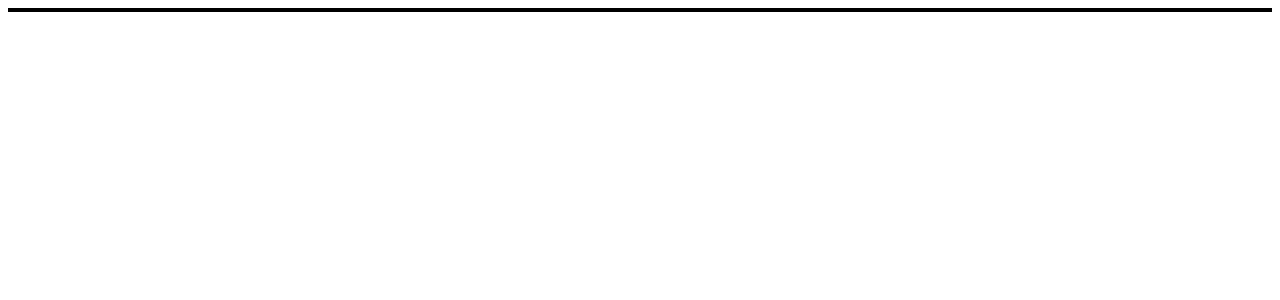
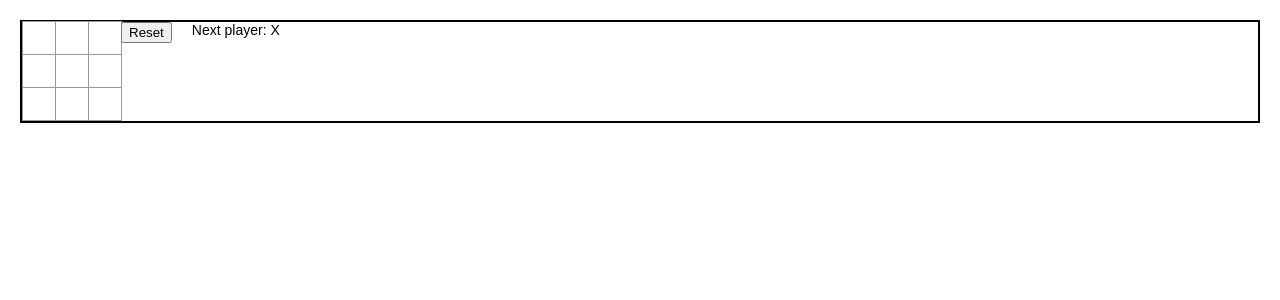
Before and after one commit to alexkkm/React, a React (Create React App) app: page /tictac in a window 1280 px wide. Shown: the top 300 px of the page. Built offline with nearby package versions, Linux system fonts and the light colour scheme.

Commit message:
finished tictac and also reset function

```diff
--- a/src/index.jsx
+++ b/src/index.jsx
@@ -6,6 +6,7 @@
 import JSX from "./features/JSX";
 import States from "./features/states"
 import Container from "./container"
+import Game from "./projects/tictac/tictac";
 
 class Index extends React.Component{
     render(){
@@ -24,8 +25,9 @@
                 <ol>
                     <li><Link to="/State">States</Link></li>
                     <li><Link to="/JSX">JSX</Link></li>
+                    <li><Link to="/tictac">TicTac</Link></li>
                 </ol>
-                <p>Update</p>
+
             </div>
         )
     }
@@ -47,6 +49,8 @@
             </Route>
             <Route path="/State" component={States}>
             </Route>
+            <Route path="/tictac" component={Game}>
+            </Route>
         </Router>
         }/>
     </div>
--- /dev/null
+++ b/src/projects/tictac/tictac.css
@@ -0,0 +1,50 @@
+body {
+    font: 14px "Century Gothic", Futura, sans-serif;
+    margin: 20px;
+  }
+
+  ol, ul {
+    padding-left: 30px;
+  }
+
+  .board-row:after {
+    clear: both;
+    content: "";
+    display: table;
+  }
+
+  .status {
+    margin-bottom: 10px;
+  }
+
+  .square {
+    background: #fff;
+    border: 1px solid #999;
+    float: left;
+    font-size: 24px;
+    font-weight: bold;
+    line-height: 34px;
+    height: 34px;
+    margin-right: -1px;
+    margin-top: -1px;
+    padding: 0;
+    text-align: center;
+    width: 34px;
+  }
+
+  .square:focus {
+    outline: none;
+  }
+
+  .kbd-navigation .square:focus {
+    background: #ddd;
+  }
+
+  .game {
+    display: flex;
+    flex-direction: row;
+  }
+
+  .game-info {
+    margin-left: 20px;
+  }
--- /dev/null
+++ b/src/projects/tictac/tictac.jsx
@@ -0,0 +1,148 @@
+import React from "react";
+import "./tictac.css"
+
+function Square(props) {
+    return (
+      <button className="square" onClick={props.onClick}>
+        {props.value}
+      </button>
+    );
+  }
+
+function ResetButton(props){
+    return(
+        <button className="reset-button" onClick={props.onClick}>
+            Reset
+        </button>
+    );
+}
+
+class Board extends React.Component {
+    renderSquare(i) {
+      return (
+        <Square
+          value={this.props.squares[i]}
+          onClick={() => this.props.onClick(i)}
+        />
+      );
+    }
+
+    render() {
+      return (
+        <div>
+          <div className="board-row">
+            {this.renderSquare(0)}
+            {this.renderSquare(1)}
+            {this.renderSquare(2)}
+          </div>
+          <div className="board-row">
+            {this.renderSquare(3)}
+            {this.renderSquare(4)}
+            {this.renderSquare(5)}
+          </div>
+          <div className="board-row">
+            {this.renderSquare(6)}
+            {this.renderSquare(7)}
+            {this.renderSquare(8)}
+          </div>
+
+        </div>
+      );
+    }
+  }
+
+  class Game extends React.Component {
+    constructor(props) {
+      super(props);
+      this.state = {
+        history: [{
+          squares: Array(9).fill(null)
+        }],
+        xIsNext: true
+      };
+    }
+
+    //action taken when the Board is being Clicked
+    handleClick(i) {
+      const history = this.state.history;
+      const current = history[history.length - 1];
+      const squares = current.squares.slice();
+      if (calculateWinner(squares) || squares[i]) {
+        return;
+      }
+      squares[i] = this.state.xIsNext ? 'X' : 'O';
+      this.setState({
+        history: history.concat([{
+          squares: squares
+        }]),
+        xIsNext: !this.state.xIsNext,
+      });
+    }
+
+    //Reset the Game by set the history as constructor state
+    handleReset(){
+        this.setState({
+            history: [{
+                squares: Array(9).fill(null)
+              }],
+              xIsNext: true
+        });
+    }
+
+    //render the all element in the game
+    render() {
+      const history = this.state.history;
+      const current = history[history.length - 1];
+      const winner = calculateWinner(current.squares);
+
+      let status;
+      if (winner) {
+        status = 'Winner: ' + winner;
+      } else {
+        status = 'Next player: ' + (this.state.xIsNext ? 'X' : 'O');
+      }
+
+      return (
+        <div className="game">
+            <div className="game-board">
+                <Board
+                squares={current.squares}
+                onClick={(i) => this.handleClick(i)}
+                />
+            </div>
+            <div className="reset-button">
+                <ResetButton onClick={()=>this.handleReset()}/>
+            </div>
+            <div className="game-info">
+            <div>{status}</div>
+            <ol>{/* TODO: Game History*/}</ol>
+          </div>
+        </div>
+      );
+    }
+  }
+
+
+
+
+function calculateWinner(squares) {
+    const lines = [
+      [0, 1, 2],
+      [3, 4, 5],
+      [6, 7, 8],
+      [0, 3, 6],
+      [1, 4, 7],
+      [2, 5, 8],
+      [0, 4, 8],
+      [2, 4, 6],
+    ];
+    for (let i = 0; i < lines.length; i++) {
+        const [a, b, c] = lines[i];
+        if (squares[a] && squares[a] === squares[b] && squares[a] === squares[c]) {
+            return squares[a];
+        }
+    }
+    return null;
+  }
+
+export default Game
```
